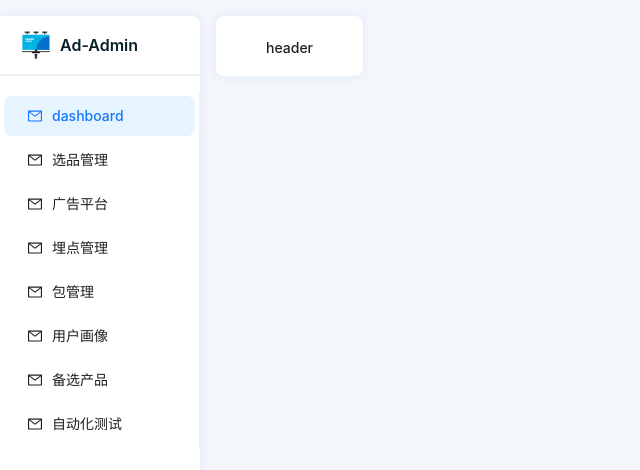
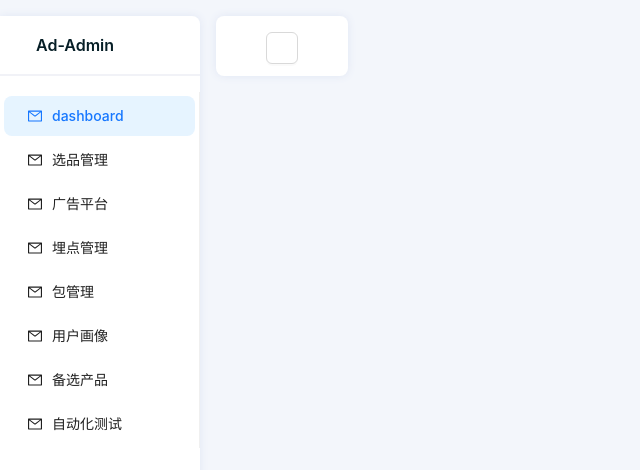
Before and after one commit to MicMagic/Ad-Admin, a React (Create React App) app: page /#/homepage in a window 1280 px wide. Shown: the top 470 px of the page, without its empty margins (0-640 px from the left). Built offline with nearby package versions, Linux system fonts and the light colour scheme.

Commit message:
feat: 引入svg

```diff
--- a/src/views/HomePage/index.tsx
+++ b/src/views/HomePage/index.tsx
@@ -1,8 +1,8 @@
 import React from 'react';
-import { Layout, Space, Menu, MenuProps } from 'antd';
+import { Layout, Space, Menu, MenuProps, Button } from 'antd';
 import { Link, Outlet } from 'react-router-dom';
 import { MailOutlined } from '@ant-design/icons';
-import Logo from '../../assets/img/logo.png';
+import SvgIcon from '@components/SvgIcon/index';
 import './index.scss';
 
 const { Header, Sider, Content } = Layout;
@@ -39,7 +39,7 @@ const HomePage = (): JSX.Element => {
         <Space align="start" size={16}>
           <Sider className='homepage-sider'>
             <div className='homepage-logo'>
-              <img src={Logo} alt="logo" />
+              <SvgIcon iconName="ad" />
               <span>Ad-Admin</span>
             </div>
             <Menu
@@ -50,7 +50,9 @@ const HomePage = (): JSX.Element => {
           </Sider>
           <Layout>
             <Space direction="vertical">
-              <Header className='homepage-header'>header</Header>
+              <Header className='homepage-header'>
+                <Button icon={<SvgIcon iconName="ad" />}></Button>
+              </Header>
               <Content>
                 <Outlet />
               </Content>
```
Also changed, not shown: src/assets/svg/icons/ad.svg (added), src/assets/svg/icons/logo.svg.
